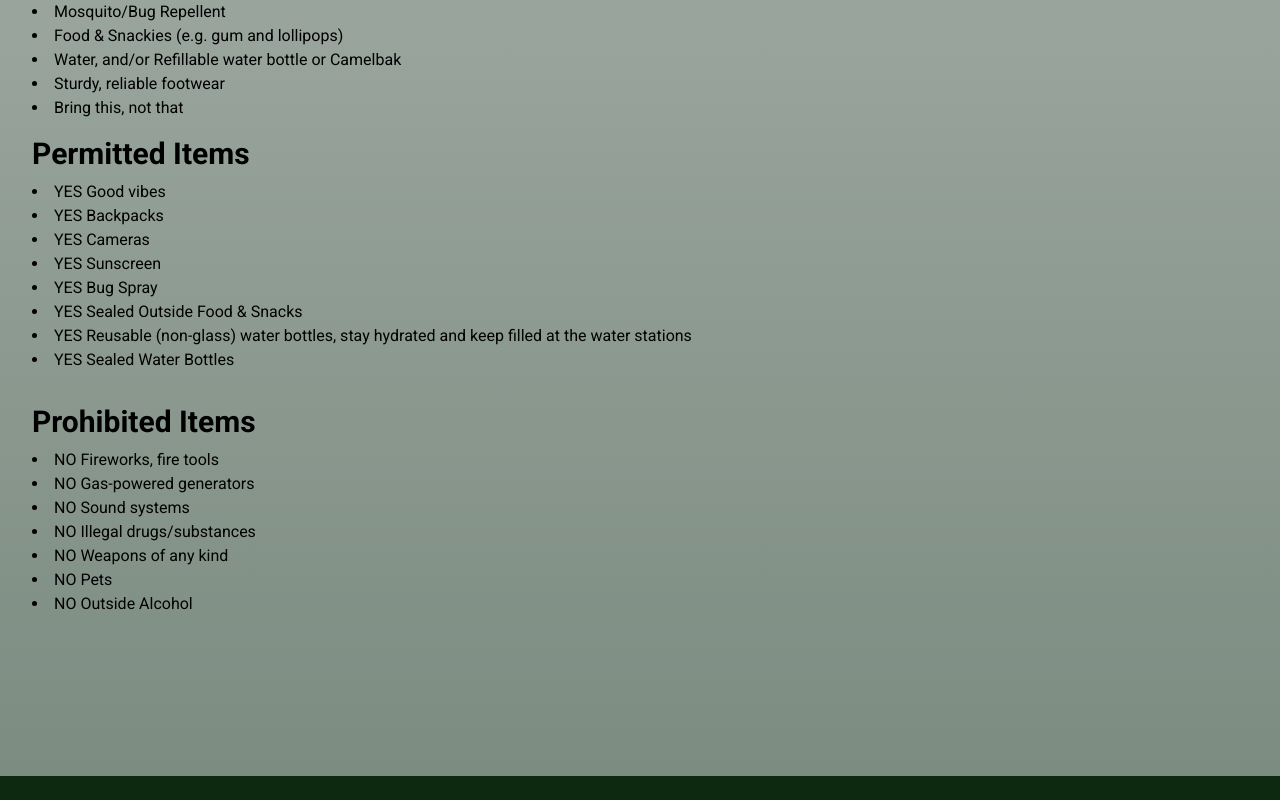
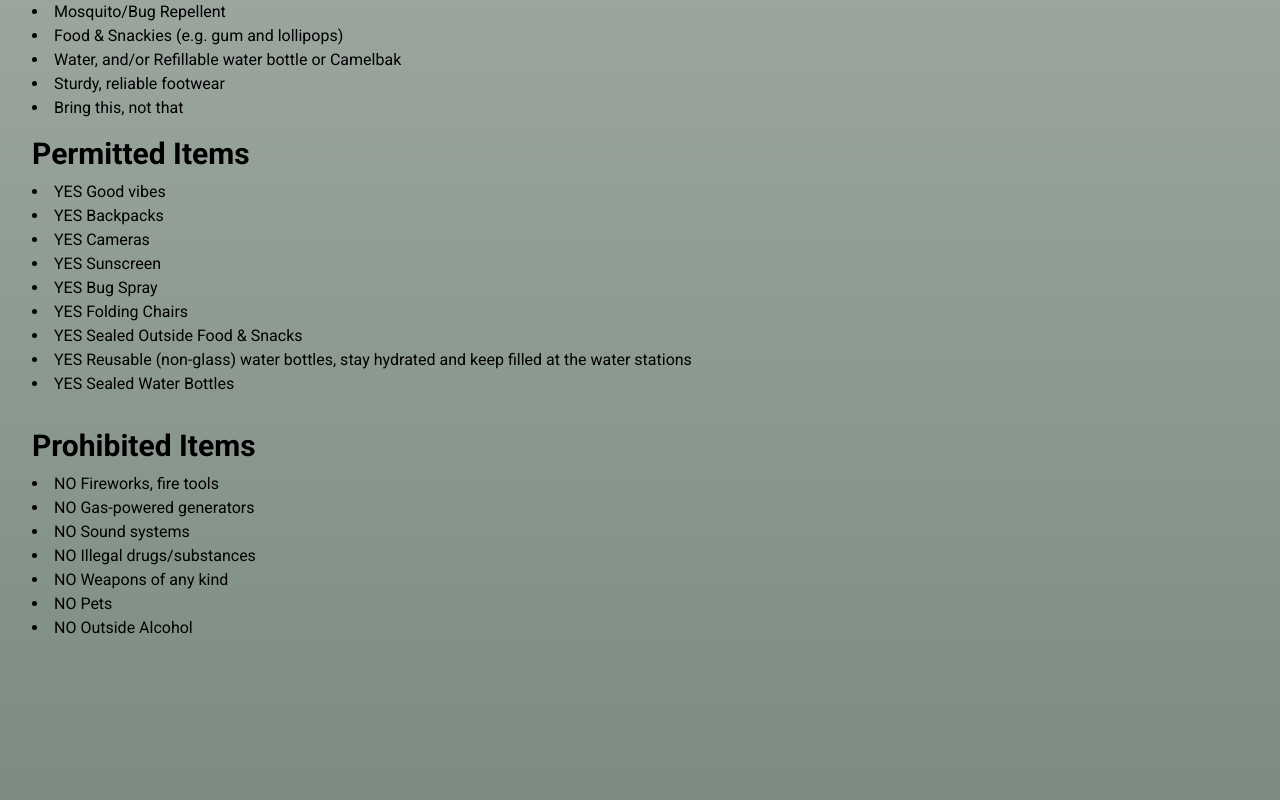
Before and after one commit to crosettiremi/beyondthepines, a Vue app: page /info in a window 1280 px wide. Shown: the part 1988-2788 px from the top of the page. Before the commit the page ends 2764 px from the top, so only its background shows below. Built offline with nearby package versions, Linux system fonts and the light colour scheme.

Commit message:
folding chairs

```diff
--- a/src/components/FAQ.vue
+++ b/src/components/FAQ.vue
@@ -138,6 +138,7 @@
       <li>YES Cameras</li>
       <li>YES Sunscreen</li>
       <li>YES Bug Spray</li>
+      <li>YES Folding Chairs</li>
       <li>YES Sealed Outside Food & Snacks</li>
       <li>YES Reusable (non-glass) water bottles, stay hydrated and keep filled at the water stations</li>
       <li>YES Sealed Water Bottles</li>
```
